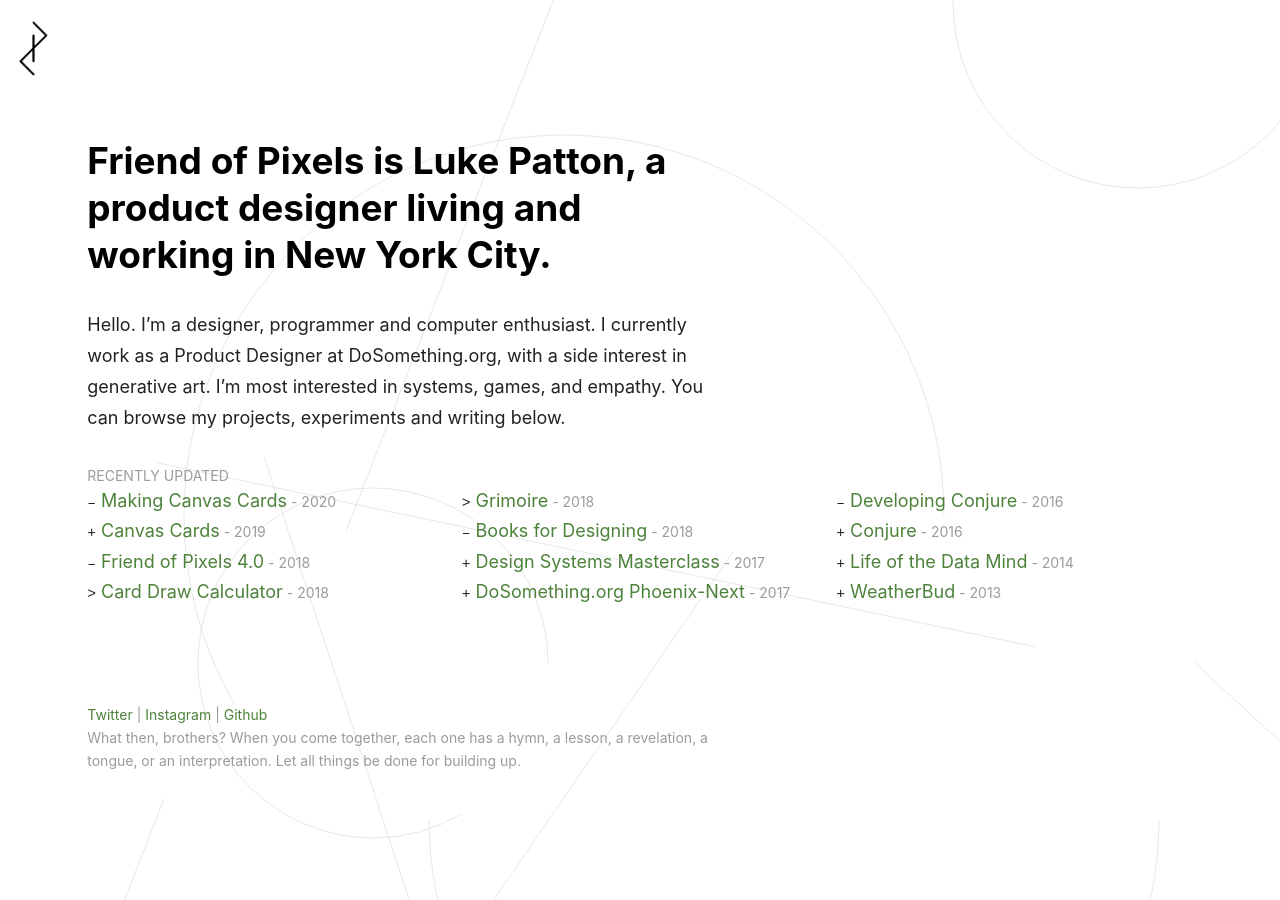
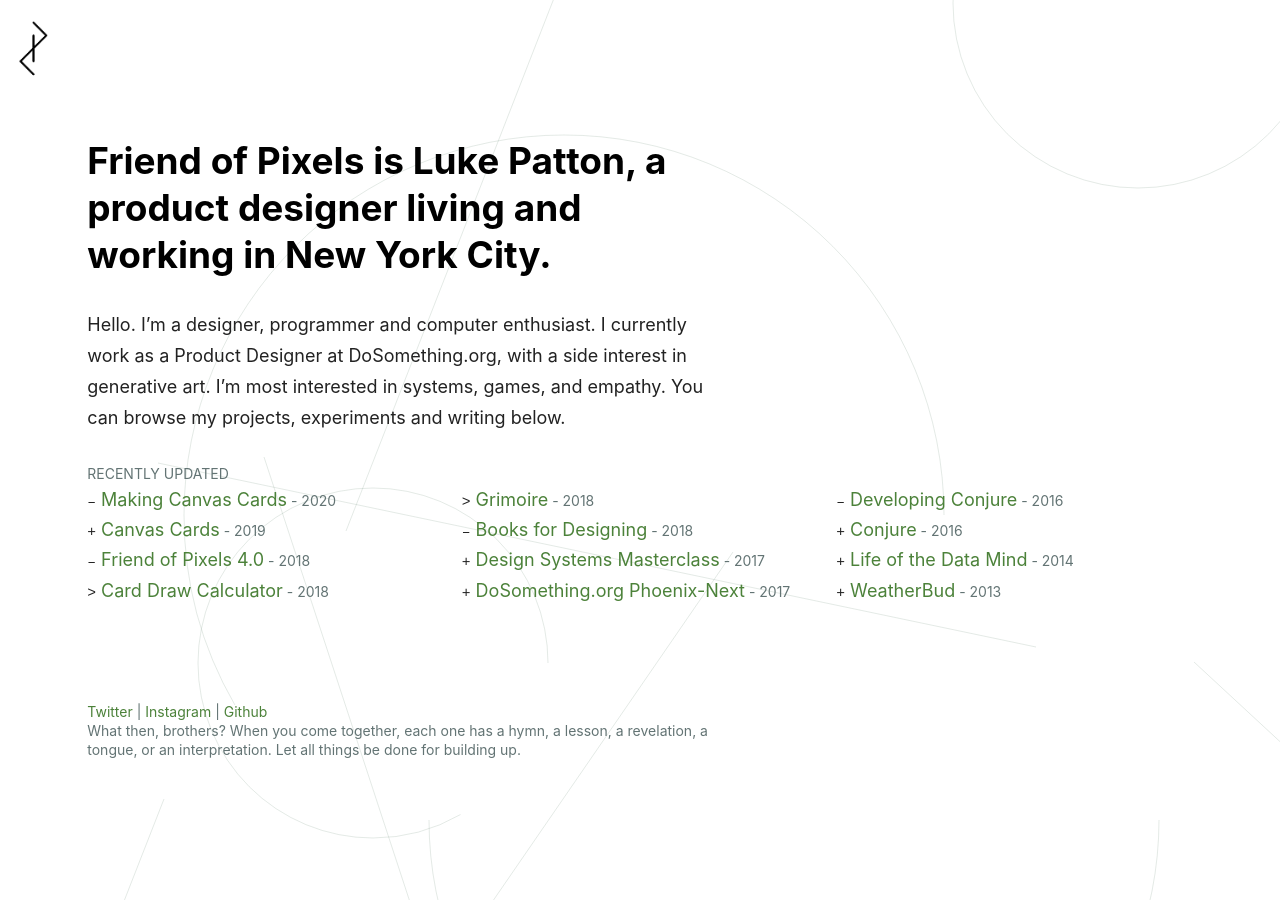
Before and after one commit to lkpttn/lkpttn.github.io, a Jekyll site: the page built from index.md, in a window 1280 px wide. Built offline with Jekyll 4.4.1, drawn with Linux system fonts in a browser that asks for light colours.

Commit message:
More color accessbility and typesetting

```diff
--- a/assets/style.css
+++ b/assets/style.css
@@ -64,11 +64,11 @@
   line-height: 31px;
   margin-bottom: 7px;
   text-transform: uppercase;
-  color: #9b9b9b;
+  color: #637474;
 }
 
 h5 {
-  margin-bottom: 2px;
+  margin-bottom: 5px;
   color: #000;
   text-transform: uppercase;
 }
@@ -80,7 +80,8 @@
 small,
 .font-small {
   font-size: 14px;
-  color: #9b9b9b;
+  line-height: 19px;
+  color: #637474;
 }
 
 .metadata {
@@ -97,7 +98,7 @@
 }
 
 hr {
-  color: #9b9b9b;
+  color: #637474;
   margin: 0 0 31px 0;
 }
 
@@ -112,7 +113,7 @@
 
 figcaption {
   padding-top: 5px;
-  color: #9b9b9b;
+  color: #637474;
 }
 
 /* Links */
```
